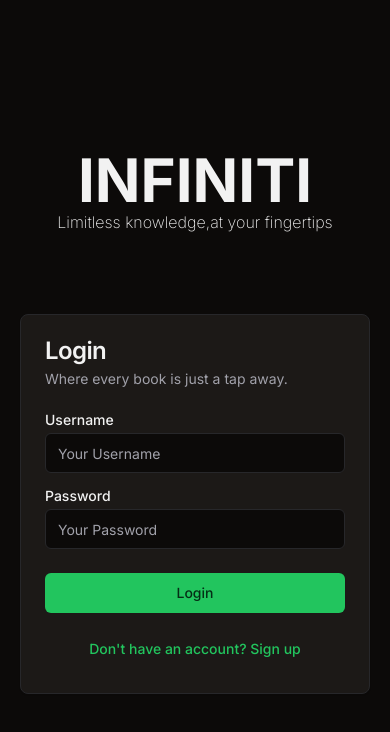
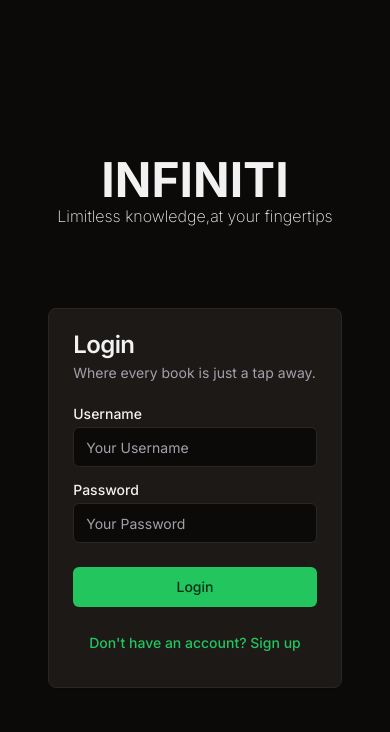
Before and after one commit to Hari-Keshav-Rajesh/proj_sql, a Next.js app in the folder web_sql/: page / in a window 390 px wide. Shown: the top 732 px of the page. Built offline with nearby package versions, Linux system fonts and the light colour scheme; what tailwindcss-animated would draw is missing.

Commit message:
fix: fix mobile title size

```diff
--- a/web_sql/app/page.tsx
+++ b/web_sql/app/page.tsx
@@ -33,11 +33,11 @@ export default function Login(){
     <div className="h-screen w-screen flex flex-col gap-20 justify-center items-center">
 
       <div className="flex flex-col">
-        <div className="text-center text-6xl font-bold animate-jump-in animate-duration-[2000ms] animate-ease-in lg:text-8xl xl:text-7xl">INFINITI</div>
+        <div className="text-center text-5xl font-bold animate-jump-in animate-duration-[2000ms] animate-ease-in lg:text-8xl xl:text-7xl">INFINITI</div>
         <div className="font-extralight sm:text-xs md:text-base lg:text-xl animate-fade animate-duration-[2000ms] animate-delay-[2000ms] animate-ease-in">Limitless knowledge,at your fingertips</div>
       </div>
 
-      <Card className="w-[350px]">
+      <Card className="w-fit md:w-[350px]">
       <CardHeader>
         <CardTitle>Login</CardTitle>
         <CardDescription>Where every book is just a tap away.</CardDescription>
```
